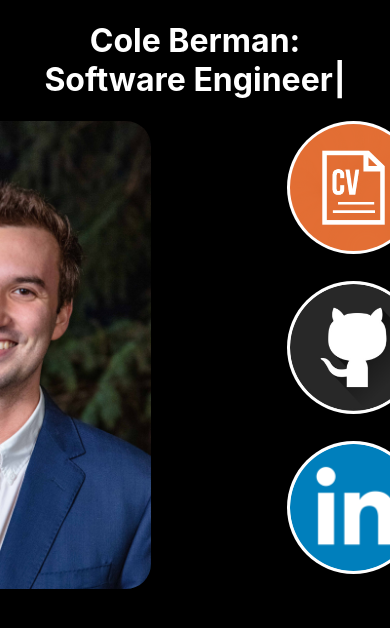
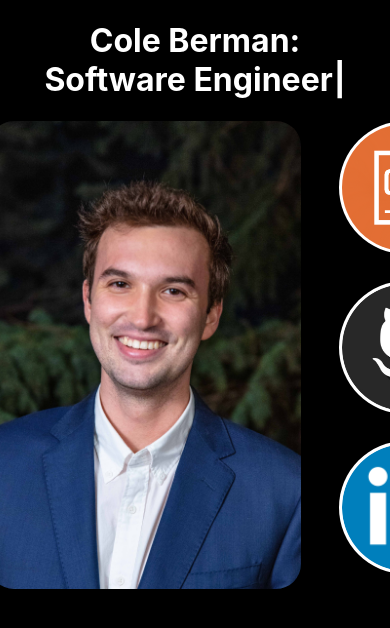
Before and after one commit to 11coleandrew4/My-Website, a Next.js app: page /components/MainPage in a window 390 px wide. Shown: the top 628 px of the page. Built offline with nearby package versions, Linux system fonts and the light colour scheme.

Commit message:
formatted for mobile

```diff
--- a/pages/components/SwoopDeckDemo.js
+++ b/pages/components/SwoopDeckDemo.js
@@ -1,11 +1,11 @@
 function SwoopDeckDemo() {
   return (
     <video
-      autoplay="true"
       loop="true"
       muted="true"
+      id="swoopdeck-demo"
       controls="true"
-      id="swoopdeck-demo"
+      poster="/swoopdeck-thumb.png"
     >
       <source src="/SwoopDeck-V2.mp4" type="video/mp4" />
     </video>
--- a/styles/globals.css
+++ b/styles/globals.css
@@ -489,6 +489,27 @@ a {
   }
 }
 
+@media screen and (max-width: 450px) {
+  .my-picture {
+    padding-left: 300px;
+  }
+  #linkedin-link {
+    margin-left: 350px;
+  }
+  #github-link {
+    margin-left: 350px;
+  }
+  #resume-link {
+    margin-left: 350px;
+  }
+  #gotta-go-logo-container {
+    width: 150%;
+  }
+  */ #swoopdeck-text {
+    padding-inline: 0rem;
+  }
+}
+
 #gottago-link {
   color: cornflowerblue;
 }
```
Also changed, not shown: pages/components/GottaGoDemo.js (+7 -1 lines), public/gottago-thumb.png (added), public/swoopdeck-thumb.png (added).
